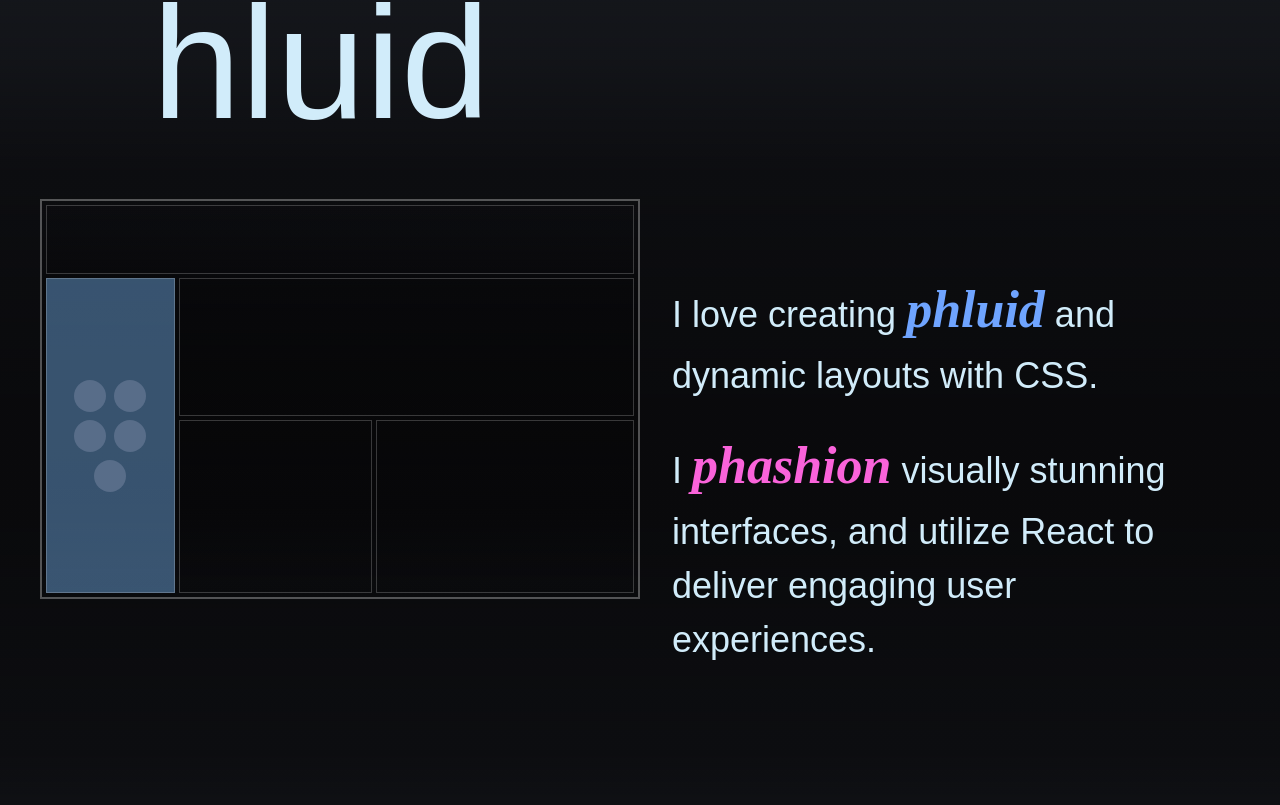
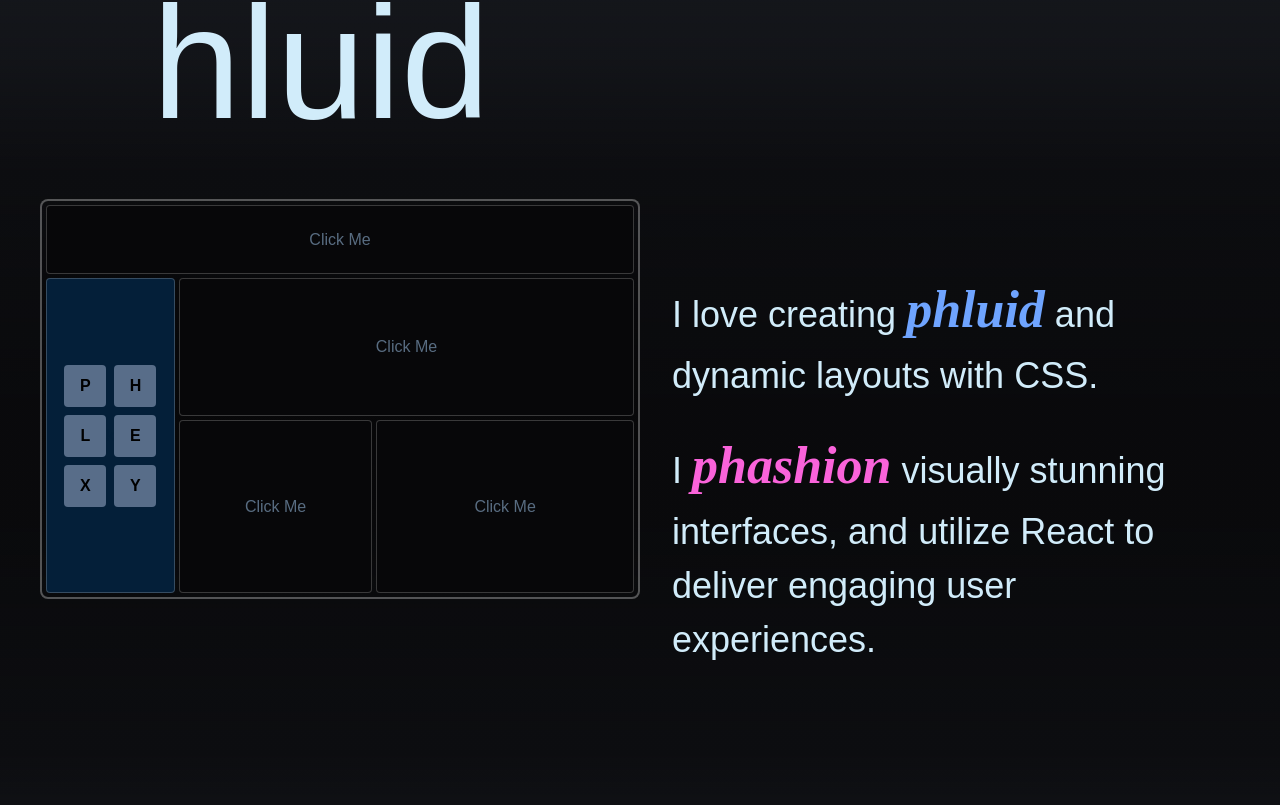
Before and after one commit to philNelson-jpn/phil-nelson-portfolio, a React (Vite) app: page / in a window 1280 px wide. Shown: the part 2297-3102 px from the top of the page. Built offline with nearby package versions, Linux system fonts and the light colour scheme; a web font is replaced by a local one.

Commit message:
Updated  framer motion interactive widget to include text

```diff
--- a/src/App.css
+++ b/src/App.css
@@ -407,26 +407,28 @@ svg {
 		hsl(240deg 14% 3% / 0.2) 89%,
 		hsl(240deg 15% 3% / 0) 100%
 	);
+	border-radius: 8px;
 }
 .box {
 	border: 1px solid hsl(0deg 0% 100% / 0.2);
-	background: transparent;
+	background: hsl(240deg 15% 3%);
 	display: flex;
 	flex-wrap: wrap;
 	gap: 8px;
 	justify-content: center;
 	align-items: center;
 	align-content: center;
-	padding: 16px;
+	padding: 8px;
 	cursor: pointer;
 	transition: background 800ms;
+	border-radius: 4px;
 }
 .box:hover {
-	background: hsla(210, 86%, 72%, 0.07);
+	background: hsla(210, 86%, 12%);
 	transition: background 100ms;
 }
 .box.selected {
-	background: hsla(210, 86%, 72%, 0.431);
+	background: hsla(210, 86%, 12%);
 	transition: background 200ms;
 }
 .box:nth-of-type(1) {
@@ -445,9 +447,27 @@ svg {
 	grid-column: 2;
 	grid-row: 3;
 }
-.coin {
-	width: 32px;
-	height: 32px;
+.tile {
+	display: grid;
+	place-content: center;
+	font-weight: bold;
+	width: 42px;
+	height: 42px;
 	background: hsl(214, 22%, 44%);
-	border-radius: 1000px;
+	border-radius: 4px;
+	z-index: 1;
 }
+
+.box {
+	position: relative;
+}
+
+.phluid-box-text {
+	position: absolute;
+	z-index: 0;
+	color: hsla(210, 86%, 82%, 0.5);
+}
+
+.box.selected .phluid-box-text{
+	color: hsla(210, 86%, 12%);
+}
--- a/src/components/MotionLayout.jsx
+++ b/src/components/MotionLayout.jsx
@@ -6,7 +6,8 @@ const NUM_OF_BOXES = 5
 
 function CoinSorter() {
 	const id = React.useId()
-	const numOfCoins = 5
+	// const numOfCoins = 5
+	const content = ['P', 'H', 'L', 'E', 'X', 'Y']
 
 	const [selectedBox, setSelectedBox] = React.useState(0)
 
@@ -20,22 +21,25 @@ function CoinSorter() {
 						onClick={() => setSelectedBox(boxIndex)}
 					>
 						{selectedBox === boxIndex &&
-							range(numOfCoins).map((coinIndex) => {
-								const layoutId = `${id}-${coinIndex}`
+							range(content.length).map((tileIndex) => {
+								const layoutId = `${id}-${tileIndex}`
 
 								return (
 									<motion.div
 										layoutId={layoutId}
 										key={layoutId}
-										className='coin'
+										className='tile'
 										transition={{
 											type: 'spring',
 											stiffness: 400,
-											damping: 40 + coinIndex * 5,
+											damping: 40 + tileIndex * 5,
 										}}
-									/>
+									>
+										{content[tileIndex]}
+									</motion.div>
 								)
 							})}
+						<span className='phluid-box-text'>Click Me</span>
 					</button>
 				))}
 			</div>
```
